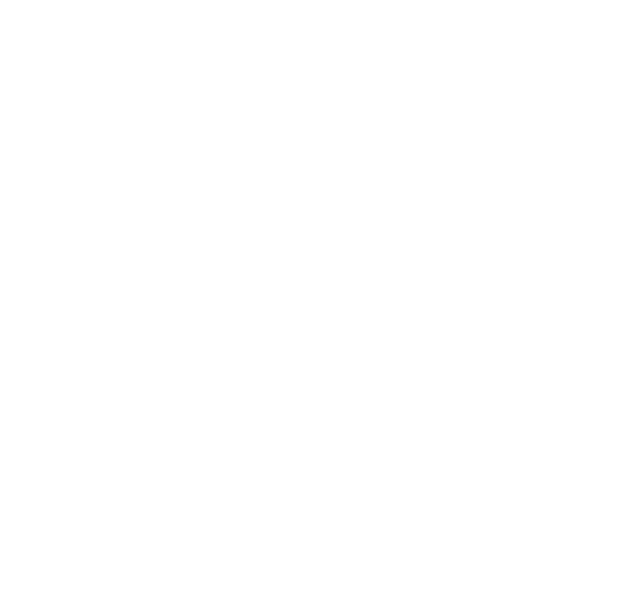
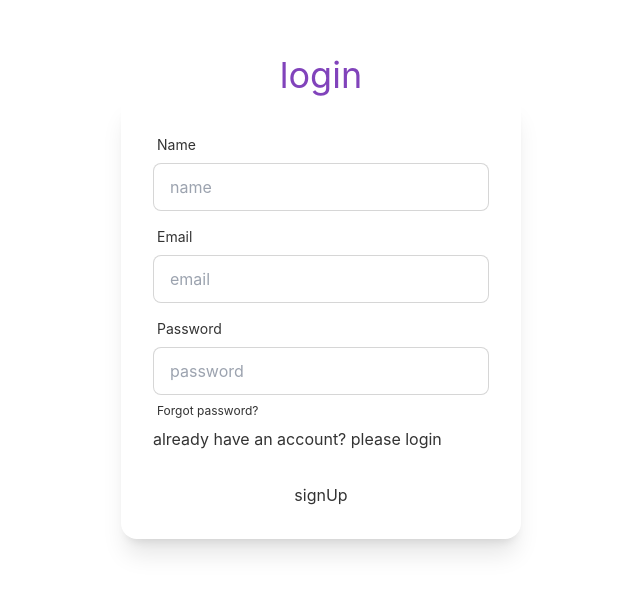
Before and after one commit to Hridoy776/manufacturer-website-client-side, a React (Create React App) app: page /signup in a window 1280 px wide. Before the commit this address had no page. Shown: the part 103-696 px from the top of the page, without its empty margins (319-959 px from the left). Built offline with nearby package versions, Linux system fonts and the light colour scheme.

Commit message:
login and sign in done

```diff
--- a/package.json
+++ b/package.json
@@ -7,8 +7,10 @@
     "@testing-library/react": "^13.0.0",
     "@testing-library/user-event": "^13.2.1",
     "daisyui": "^2.15.0",
+    "firebase": "^9.8.1",
     "react": "^18.1.0",
     "react-dom": "^18.1.0",
+    "react-firebase-hooks": "^5.0.3",
     "react-router-dom": "6",
     "react-scripts": "5.0.1",
     "web-vitals": "^2.1.0"
--- a/src/App.js
+++ b/src/App.js
@@ -7,6 +7,8 @@
 import { Route, Routes } from 'react-router-dom';
 import Home from './Pages/HomePage/Home';
 import Parchase from './Pages/Parchase/Parchase';
+import Login from './Pages/Login/Login';
+import SignUp from './Pages/Login/SignUp';
 
 function App() {
   return (
@@ -15,6 +17,8 @@
          <Route path="/" element={<Home></Home>}/>
          <Route path="/home" element={<Home></Home>}/>
          <Route path="/parchase" element={<Parchase></Parchase>}/>
+         <Route path="/login" element={<Login></Login>}/>
+         <Route path="/signup" element={<SignUp></SignUp>}/>
        </Routes>
     </div>
   );
--- a/src/Pages/HomePage/Navbar.js
+++ b/src/Pages/HomePage/Navbar.js
@@ -1,15 +1,26 @@
 import React from 'react';
+import { useAuthState } from 'react-firebase-hooks/auth';
 import { Link, NavLink } from 'react-router-dom';
+import auth from '../../firebase.init';
+import { signOut } from 'firebase/auth';
 
 const Navbar = () => {
-    const home=<>
-       <NavLink to='/home'>home</NavLink>
-       <NavLink to='/parchase'>parchase</NavLink>
-       <NavLink to='/'>about</NavLink>
-       <NavLink to='/'>dashboard</NavLink>
-       <NavLink to='/'>review</NavLink>
-       <NavLink to='/'>login</NavLink>
+    const [user, loading, error] = useAuthState(auth)
+
+
+    const home = <>
+        <NavLink to='/home'>home</NavLink>
+        <NavLink to='/parchase'>parchase</NavLink>
+        <NavLink to='/'>about</NavLink>
+        <NavLink to='/'>dashboard</NavLink>
+        <NavLink to='/'>review</NavLink>
+        {
+            user ? <button onClick={()=>signOut(auth)} className='btn btn-primary'>sign Out</button> : <NavLink to='/login'>login</NavLink>
+        }
+
     </>
+
+
     return (
         <div className="navbar bg-primary text-white mx-auto">
             <div className="navbar-start">
--- /dev/null
+++ b/src/Pages/Login/Login.js
@@ -0,0 +1,55 @@
+import React from 'react';
+import { useSignInWithEmailAndPassword } from 'react-firebase-hooks/auth';
+import { Link, useNavigate } from 'react-router-dom';
+import auth from '../../firebase.init';
+
+const Login = () => {
+    const [
+        signInWithEmailAndPassword,
+        user,
+        loading,
+        error,
+    ] = useSignInWithEmailAndPassword(auth);
+
+    const navigate=useNavigate()
+    if(user){
+        navigate('/home')
+    }
+    const handleLogin = (e) => {
+        e.preventDefault()
+        const email = e.target.email.value;
+        const password = e.target.password.value;
+        signInWithEmailAndPassword(email, password)
+    }
+    return (
+        <div className='flex flex-col h-screen justify-center items-center '>
+            <p className='text-primary text-center text-4xl'>login</p>
+            <div className=' card shadow-xl'>
+                <form onSubmit={handleLogin} class="card-body w-[400px] mx-auto">
+                    <div class="form-control">
+                        <label class="label">
+                            <span class="label-text">Email</span>
+                        </label>
+                        <input type="text" placeholder="email" name='email' class="input input-bordered" />
+                    </div>
+                    <div class="form-control">
+                        <label class="label">
+                            <span class="label-text">Password</span>
+                        </label>
+                        <input type="text" name='password' placeholder="password" class="input input-bordered" />
+                        <label class="label">
+                            <a href="#" class="label-text-alt link link-hover">Forgot password?</a>
+                        </label>
+                        <p>are you new to drill destruactor? <Link to='/signup'>please sign up</Link></p>
+                    </div>
+                    <div class="form-control mt-6">
+                        <input type="submit" value="login" />
+                    </div>
+                </form>
+            </div>
+        </div>
+
+    );
+};
+
+export default Login;
--- /dev/null
+++ b/src/Pages/Login/SignUp.js
@@ -0,0 +1,61 @@
+import React from 'react';
+import { Link, useNavigate } from 'react-router-dom';
+import auth from '../../firebase.init';
+import { useCreateUserWithEmailAndPassword } from 'react-firebase-hooks/auth';
+const SignUp = () => {
+
+    const [
+        createUserWithEmailAndPassword,
+        user,
+        loading,
+        error,
+    ] = useCreateUserWithEmailAndPassword(auth);
+    const navigate = useNavigate()
+    if (user) {
+        navigate('/home')
+    }
+
+    const handleSignUp = (e) => {
+        e.preventDefault()
+        const name = e.target.name.value;
+        const email = e.target.email.value;
+        const password = e.target.password.value;
+        createUserWithEmailAndPassword(email, password)
+    }
+    return (
+        <div className='flex flex-col h-screen justify-center items-center '>
+            <p className='text-primary text-center text-4xl'>login</p>
+            <div className=' card shadow-xl'>
+                <form onSubmit={handleSignUp} class="card-body w-[400px] mx-auto">
+                    <div class="form-control">
+                        <label class="label">
+                            <span class="label-text">Name</span>
+                        </label>
+                        <input type="text" placeholder="name" name='name' class="input input-bordered" />
+                    </div>
+                    <div class="form-control">
+                        <label class="label">
+                            <span class="label-text">Email</span>
+                        </label>
+                        <input type="text" placeholder="email" name='email' class="input input-bordered" />
+                    </div>
+                    <div class="form-control">
+                        <label class="label">
+                            <span class="label-text">Password</span>
+                        </label>
+                        <input type="text" name='password' placeholder="password" class="input input-bordered" />
+                        <label class="label">
+                            <a href="#" class="label-text-alt link link-hover">Forgot password?</a>
+                        </label>
+                        <p>already have an account? <Link to='/login'>please login</Link></p>
+                    </div>
+                    <div class="form-control mt-6">
+                        <input type="submit" value="signUp" />
+                    </div>
+                </form>
+            </div>
+        </div>
+    );
+};
+
+export default SignUp;
--- /dev/null
+++ b/src/Pages/Login/SocialLogin.js
@@ -0,0 +1,11 @@
+import React from 'react';
+
+const SocialLogin = () => {
+    return (
+        <div>
+
+        </div>
+    );
+};
+
+export default SocialLogin;
--- /dev/null
+++ b/src/firebase.init.js
@@ -0,0 +1,21 @@
+// Import the functions you need from the SDKs you need
+import { initializeApp } from "firebase/app";
+import {getAuth} from"firebase/auth"
+// TODO: Add SDKs for Firebase products that you want to use
+// https://firebase.google.com/docs/web/setup#available-libraries
+
+// Your web app's Firebase configuration
+const firebaseConfig = {
+  apiKey:process.env.REACT_APP_apiKey,
+  authDomain:process.env.REACT_APP_authDomain,
+  projectId:process.env.REACT_APP_projectId,
+  storageBucket:process.env.REACT_APP_storageBucket,
+  messagingSenderId:process.env.REACT_APP_messagingSenderId,
+  appId:process.env.REACT_APP_appId,
+};
+
+// Initialize Firebase
+const app = initializeApp(firebaseConfig);
+const auth=getAuth(app)
+
+export default auth;
```
Also changed, not shown: 1 other file (tests, documents, lock files or other folders).
